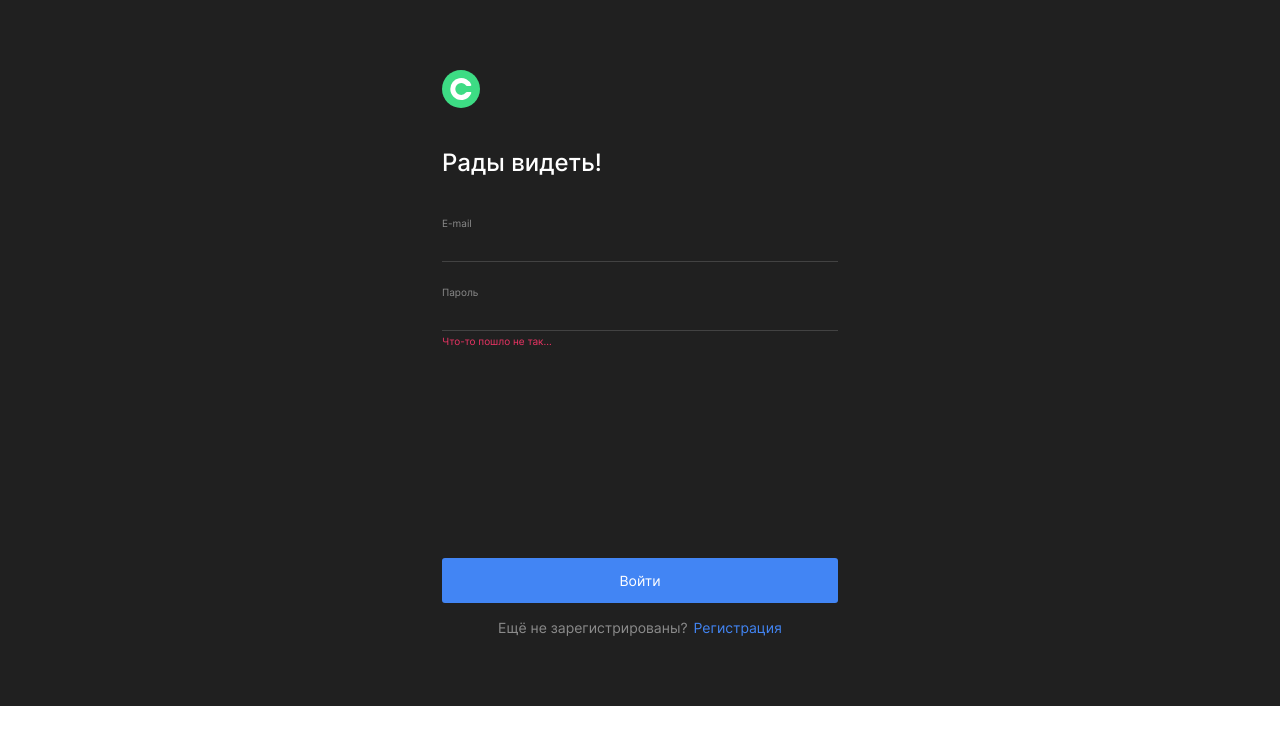
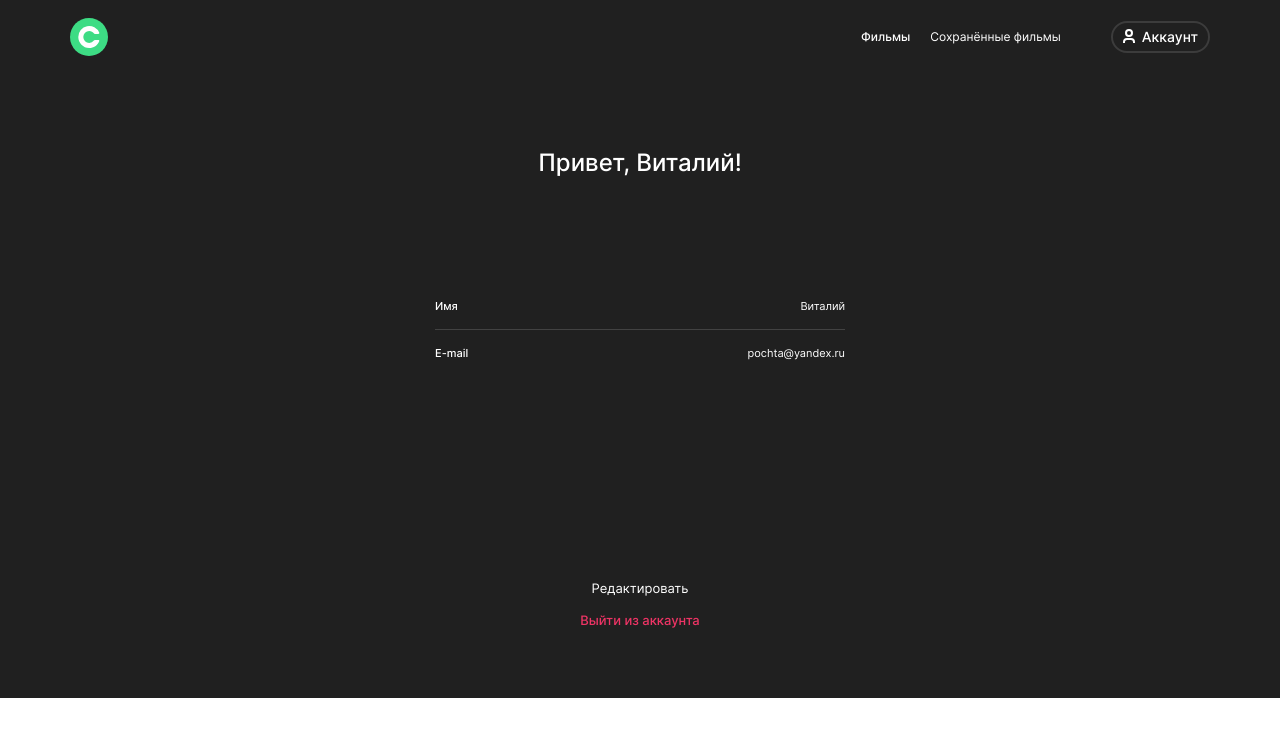
Before and after one commit to vladosrus/movies-explorer-frontend, a React (Create React App) app: page /profile in a window 1280 px wide. Before the commit this address led to /sign-in. Shown: the top 744 px of the page. Built offline with nearby package versions, Linux system fonts and the light colour scheme.

Commit message:
feat: добавить контекст пользователя

```diff
--- a/src/components/App/App.js
+++ b/src/components/App/App.js
@@ -11,6 +11,7 @@ import Register from "../Register/Register";
 import Login from "../Login/Login";
 import NotFound from "../NotFound/NotFound";
 import ProtectedRoute from "../ProtectedRoute/ProtectedRoute";
+import { CurrentUserContext } from "../../contexts/CurrentUserContext";
 
 export default function App() {
   // Временное решение поступающих фильмов от API
@@ -326,13 +327,12 @@ export default function App() {
       },
     },
   ];
-  // Временное решение поступающих от API имени и email пользователя
-  const exampleProgileData = {
+
+  const [loggedIn, setLoggedIn] = useState(true);
+  const [currentUser, setCurrentUser] = useState({
     name: "Виталий",
     email: "pochta@yandex.ru",
-  };
-
-  const [loggedIn, setLoggedIn] = useState(false);
+  });
   const [isNavigationMenuOpen, setIsNavigationMenuOpen] = useState(false);
   const [isRequestStatusPopupOpen, setIsRequestStatusPopupOpen] =
     useState(false);
@@ -346,6 +346,7 @@ export default function App() {
   }
 
   return (
+    <CurrentUserContext.Provider value={currentUser}>
       <div className="page">
         <Switch>
           <Route exact path="/">
@@ -378,7 +379,6 @@ export default function App() {
             path="/profile"
             loggedIn={loggedIn}
             component={Profile}
-          profileData={exampleProgileData}
             onNavBottonClick={handleNavigationBottomClick}
             onClose={closeAllWindows}
             isNavigationMenuOpen={isNavigationMenuOpen}
@@ -404,5 +404,6 @@ export default function App() {
           </Route>
         </Switch>
       </div>
+    </CurrentUserContext.Provider>
   );
 }
--- a/src/components/Movies/Movies.js
+++ b/src/components/Movies/Movies.js
@@ -9,7 +9,7 @@ import Footer from "../Footer/Footer";
 export default function Movies(props) {
   return (
     <>
-      <Header onNavigationBottomClick={props.onNavBottonClick} />
+      <Header onNavigationBottomClick={props.onNavBottonClick} loggedIn={props.loggedIn} />
       <main>
         <article className="movies-page">
           <SearchForm />
--- a/src/components/Profile/Profile.js
+++ b/src/components/Profile/Profile.js
@@ -2,11 +2,13 @@ import "./Profile.css";
 import Header from "../Header/Header";
 import Navigation from "../Navigation/Navigation";
 import RequestStatusPopup from "../RequestStatusPopup/RequestStatusPopup";
-import { useState } from "react";
+import { useState, useContext } from "react";
+import { CurrentUserContext } from "../../contexts/CurrentUserContext";
 
 export default function Profile(props) {
-  const [name, setName] = useState(props.profileData.name);
-  const [email, setEmail] = useState(props.profileData.email);
+  const currentUser = useContext(CurrentUserContext);
+  const [name, setName] = useState(currentUser.name);
+  const [email, setEmail] = useState(currentUser.email);
 
   function handleChange(evt) {
     if (evt.target.id === "name") {
@@ -18,10 +20,10 @@ export default function Profile(props) {
 
   return (
     <>
-      <Header onNavigationBottomClick={props.onNavBottonClick} />
+      <Header onNavigationBottomClick={props.onNavBottonClick} loggedIn={props.loggedIn} />
       <main>
         <article className="profile-page">
-          <h2 className="profile-page__title">{`Привет, ${props.profileData.name}!`}</h2>
+          <h2 className="profile-page__title">{`Привет, ${currentUser.name}!`}</h2>
           <form className="profile-page__form">
             <div className="profile-page__input-container">
               <p className="profile-page__input-name">Имя</p>
--- a/src/components/SavedMovies/SavedMovies.js
+++ b/src/components/SavedMovies/SavedMovies.js
@@ -9,7 +9,7 @@ import Footer from "../Footer/Footer";
 export default function SavedMovies(props) {
   return (
     <>
-      <Header onNavigationBottomClick={props.onNavBottonClick} />
+      <Header onNavigationBottomClick={props.onNavBottonClick} loggedIn={props.loggedIn} />
       <main>
         <article className="saved-movies-page">
           <SearchForm />
--- /dev/null
+++ b/src/contexts/CurrentUserContext.js
@@ -0,0 +1,3 @@
+import React from "react";
+
+export const CurrentUserContext = React.createContext();
```
Lines whose indentation alone changed are shown as unchanged.
